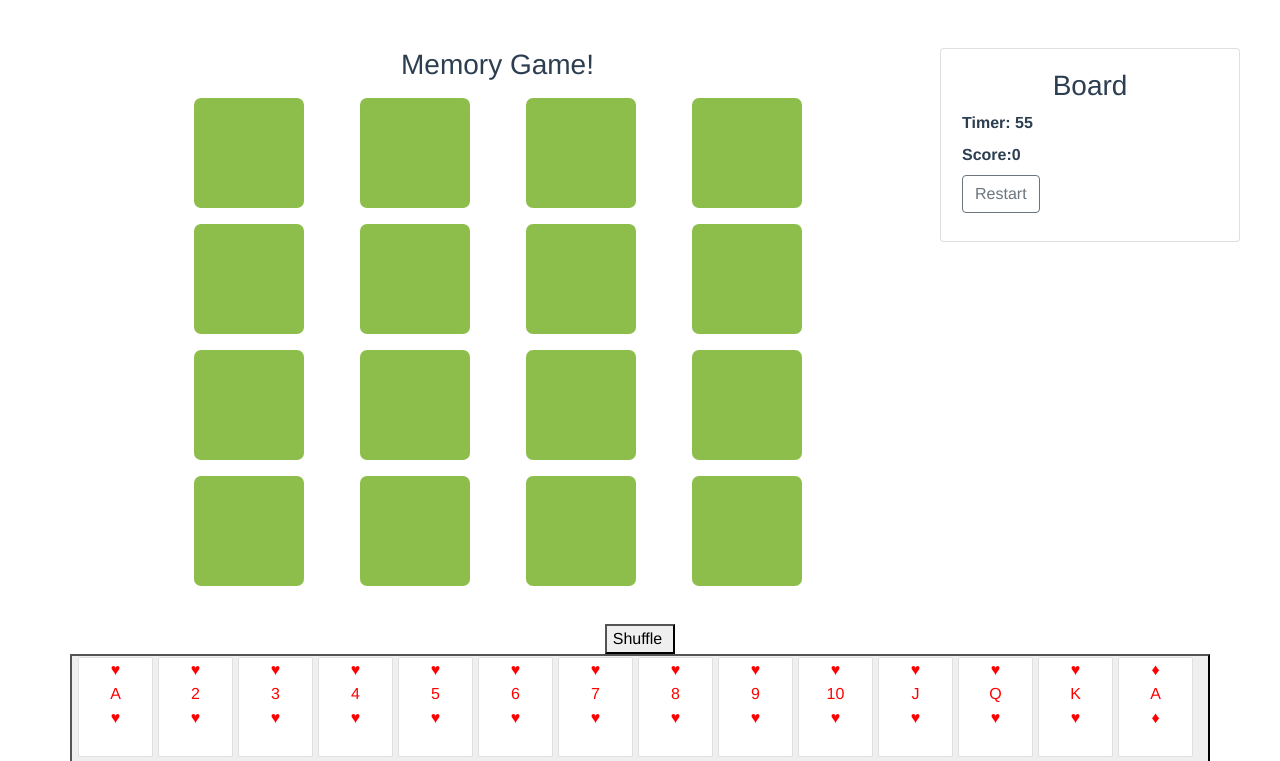
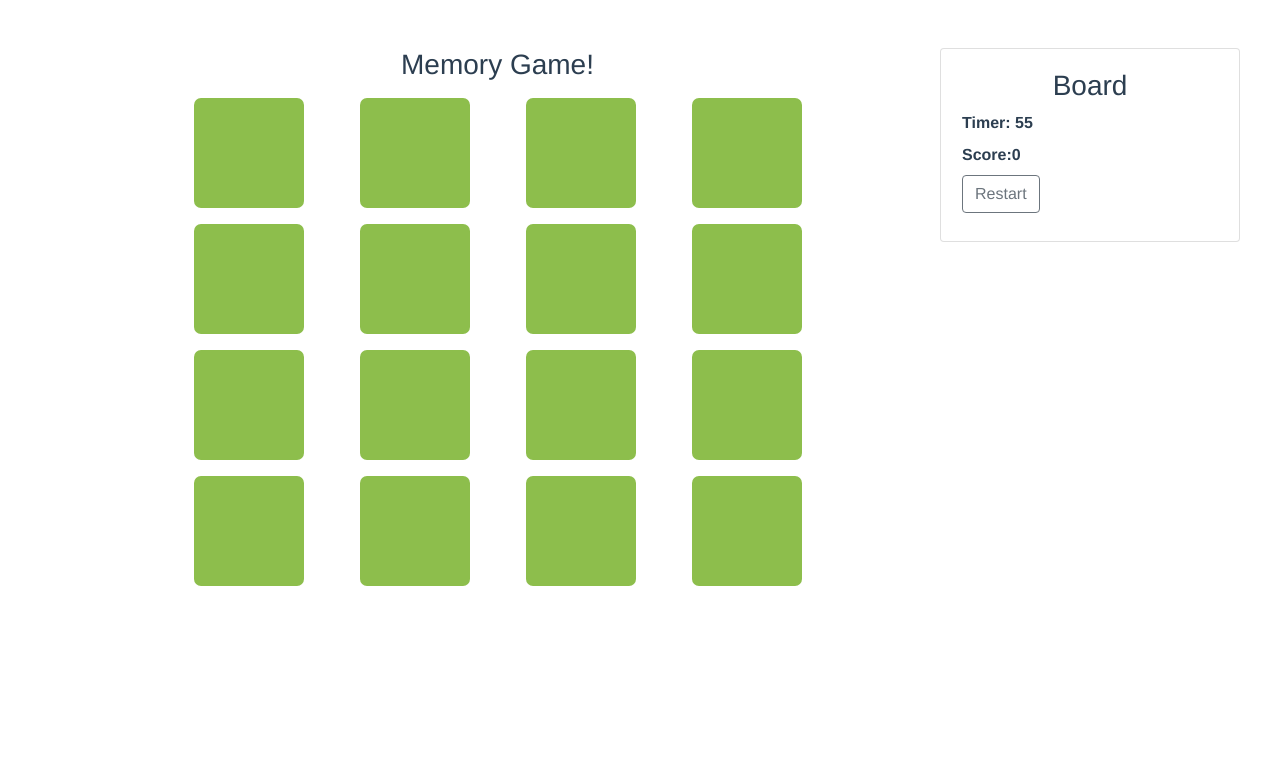
Before and after one commit to jablue-12/memory-game, a Vue app: page / in a window 1280 px wide. Shown: the top 761 px of the page. Built offline with nearby package versions, Linux system fonts and the light colour scheme.

Commit message:
Removed test shuffle cards

```diff
--- a/src/components/NumberCards.vue
+++ b/src/components/NumberCards.vue
@@ -37,15 +37,6 @@
 
       </b-row>
 
-
-
-      <b-row>
-        <TestShuffleCards/>
-      </b-row>
-
-
-
-
     </b-container>
 
   </div>
@@ -55,7 +46,6 @@
 import Card from "./Card.vue";
 import ScoreBoard from "./ScoreBoard.vue";
 import GameOverModal from "./GameOverModal.vue";
-import TestShuffleCards from "./TestShuffleCards.vue";
 import {mapGetters,mapActions} from "vuex";
 import {NUMBER} from "@/common/types.js";
 const DIMENSION = 4; //needs to be even so that cards have pairs!
@@ -63,7 +53,7 @@ const TIMER = 60;
 export default {
   name: 'NumberCards',
 
-  components: {Card,ScoreBoard,GameOverModal,TestShuffleCards},
+  components: {Card,ScoreBoard,GameOverModal},
 
   data(){
     return {
--- a/src/components/TestShuffleCards.vue
+++ /dev/null
@@ -1,211 +0,0 @@
-<template>
-    <div>
-    <!-- <div class="speed-buttons">
-        <button v-for="type,index in shuffleTypes"
-                :key="index"
-                class="button is-small"
-                :class="{ 'is-light': shuffleSpeed != `shuffle${type}` }"
-                @click="shuffleSpeed = `shuffle${type}`">
-        {{ type }}
-        </button>
-    </div> -->
-    <div class="main-buttons">
-        <button v-if="isDeckShuffled" @click="displayInitialDeck" class="button is-primary is-outlined">
-        Reset <i class="fas fa-undo"></i>
-        </button>
-        <button @click="shuffleDeck" class="button is-primary">
-        Shuffle <i class="fas fa-random"></i>
-        </button>
-    </div>
-
-    <transition-group :name="shuffleSpeed" tag="button" class="decsk">
-        <div v-for="card in cards" :key="card.id"
-            class="card"
-            :class="suitColor[card.suit]">
-        <span >{{ card.suit }}</span>
-        <span >{{ card.rank }} </span>
-        <span >{{ card.suit }}</span>
-        </div>
-    </transition-group>
-    </div>
-
-
-</template>
-
-<script>
-export default {
-    name: "TestShuffleCards",
-
-    data() {
-        return{
-            ranks: ['A', '2', '3', '4', '5', '6', '7', '8', '9', '10', 'J', 'Q', 'K'],
-            suits: ['♥','♦','♠','♣'],
-            cards: [],
-            suitColor: {
-            '♠': 'black',
-            '♣': 'black',
-            '♦': 'red',
-            '♥': 'red',
-            },
-            shuffleSpeed: 'shuffleMedium',
-            shuffleTypes: ['Slow', 'Medium', 'Fast'],
-            isDeckShuffled: false,
-            shuffleCount: 0,
-        }
-  },
-  created() {
-    this.displayInitialDeck();
-  },
-  methods: {
-    displayInitialDeck() {
-      let id = 1;
-      this.cards = [];
-
-      for( let s = 0; s < this.suits.length; s++ ) {
-        for( let r = 0; r < this.ranks.length; r++ ) {
-          let card = {
-            id: id,
-            rank: this.ranks[r],
-            suit: this.suits[s]
-          }
-          this.cards.push(card);
-          id++;
-        }
-      }
-
-      this.isDeckShuffled = false;
-      this.shuffleCount = 0;
-    },
-    shuffleDeck() {
-      for(let i = this.cards.length - 1; i > 0; i--) {
-        let randomIndex = Math.floor(Math.random() * i);
-        let temp = this.cards[i];
-        this.cards.splice(i,1, this.cards[randomIndex]);
-        this.cards.splice(randomIndex,1,temp);
-      }
-
-      this.isDeckShuffled = true;
-      this.shuffleCount = this.shuffleCount + 1;
-    }
-  },
-}
-</script>
-
-<style scoped>
-
-.speed-buttons {
-  text-align: center;
-  padding-top: 30px;
-}
-.speed-buttons .button {
-  height: 2.50em;
-}
-
-.main-buttons {
-  display: block;
-  margin: 0 auto;
-  text-align: center;
-  padding-top: 30px;
-  margin-bottom: 0 !important;
-}
-
-.count-section {
-  position: absolute;
-  top: 10px;
-  right: 10px;
-}
-
-.fas {
-  padding-left: 5px;
-}
-
-.deck {
-  margin-left: 30px;
-  padding-top: 30px;
-}
-
-.card {
-  width: 75px;
-  height: 100px;
-  float: left;
-  margin-right: 5px;
-  margin-bottom: 5px;
-  border-radius: 2px;
-}
-
-.card__suit {
-  width: 100%;
-  display: block;
-}
-
-.card__suit--top {
-  text-align: left;
-  padding-left: 5px;
-}
-
-.card__suit--bottom {
-  position: absolute;
-  bottom: 0px;
-  text-align: left;
-  transform: rotate(180deg);
-  padding-left: 5px;
-}
-
-.card__number {
-  width: 100%;
-  position: absolute;
-  top: 38%;
-  text-align: center;
-}
-
-.red {
-  color: #FF0000;
-}
-
-.black {
-  color: #000;
-}
-
-.twitter-section {
-  position: absolute;
-  bottom: 10px;
-  right: 10px;
-}
-.twitter-section .fa-twitter-square {
-  color: #00d1b2;
-  font-size: 30px;
-}
-
-.shuffleSlow-move {
-  transition: transform 2s;
-}
-
-.shuffleMedium-move {
-  transition: transform 1s;
-}
-
-.shuffleFast-move {
-  transition: transform 0.5s;
-}
-
-.fade-enter-active, .fade-leave-active {
-  transition: opacity .5s;
-}
-
-.fade-enter, .fade-leave-to {
-  opacity: 0;
-}
-
-@media (max-width: 1210px) {
-  .deck {
-    position: initial;
-    top: 0;
-  }
-
-  .twitter-section {
-    display: none;
-  }
-}
-
-
-</style>
```
